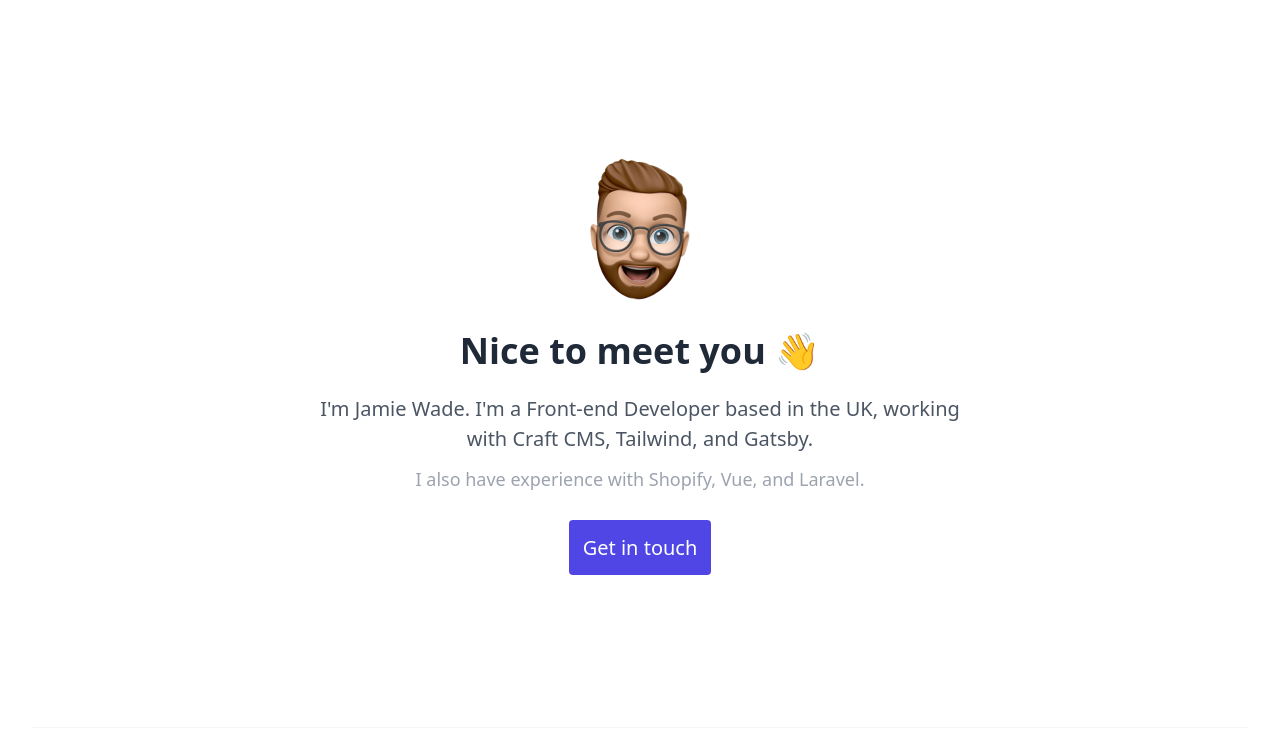
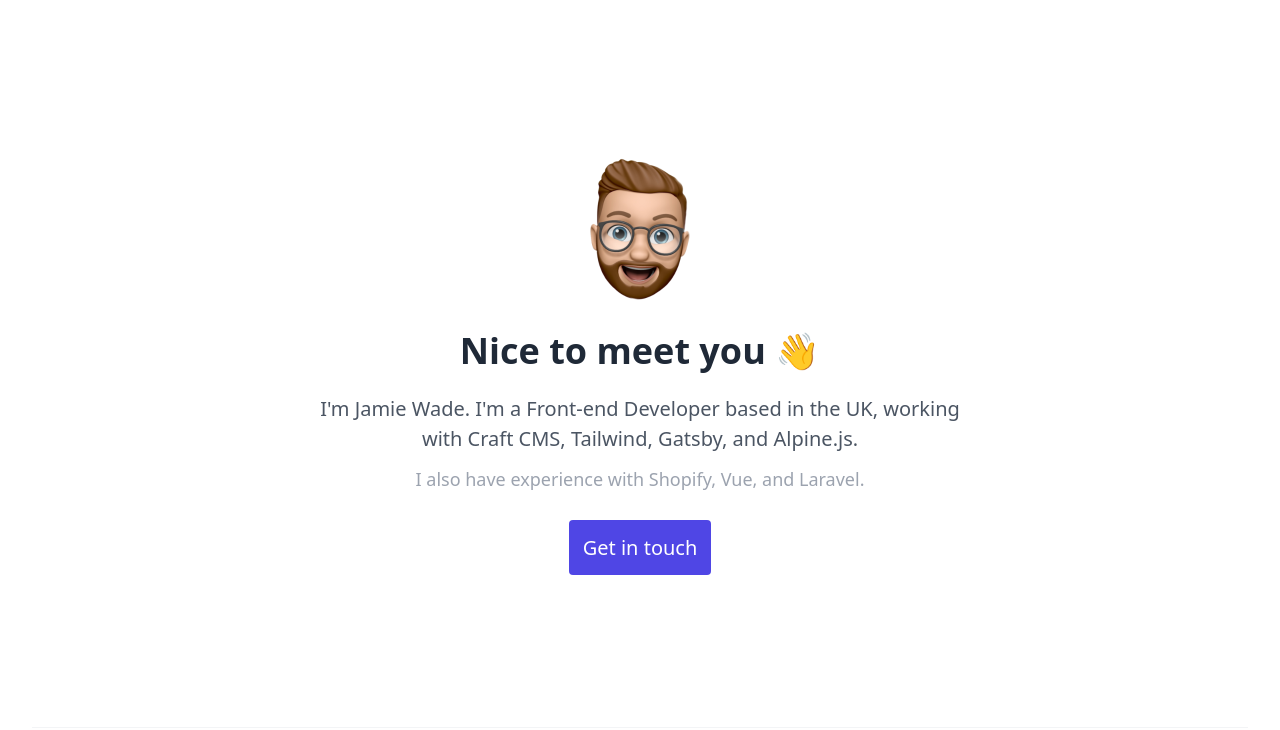
Before and after one commit to jamiewade/jamiewade.co.uk_old, a Gatsby site: page / in a window 1280 px wide. Shown: the top 730 px of the page. Built offline with nearby package versions, Linux system fonts and the light colour scheme; Gatsby itself is replaced by a stand-in of ours.

Commit message:
Adds Alpine.js to the list of tools

```diff
--- a/src/pages/index.js
+++ b/src/pages/index.js
@@ -9,7 +9,7 @@ export default function Home() {
         <>
             <Helmet>
                 <title>Welcome | Jamie Wade</title>
-                <meta name="description" content="Jamie Wade is a Front-end Developer based in the UK. Jamie has years of experience working with Craft CMS, as well as experience with using tools such as Gatsby, Tailwind, Shopify, Vue, and Laravel." />
+                <meta name="description" content="Jamie Wade is a Front-end Developer based in the UK. Jamie has years of experience working with Craft CMS, as well as experience with using tools such as Gatsby, Alpine.js, Tailwind, Shopify, Vue, and Laravel." />
             </Helmet>
 
             <div class={"flex flex-col bg-white text-gray-600 w-full h-full"}>
@@ -22,7 +22,7 @@ export default function Home() {
 
                         <h1 className={"mb-3 font-bold text-gray-800 text-3xl sm:mb-4 sm:text-4xl md:text-5xl"}>Nice to meet you <span role={"img"} aria-label={"Waving hand emoji"}>👋</span></h1>
 
-                        <p className={"mb-2 sm:mb-3 sm:text-lg md:text-xl"}>I'm Jamie Wade. I'm a Front-end Developer based in the UK, working with Craft CMS, Tailwind, and Gatsby.</p>
+                        <p className={"mb-2 sm:mb-3 sm:text-lg md:text-xl"}>I'm Jamie Wade. I'm a Front-end Developer based in the UK, working with Craft CMS, Tailwind, Gatsby, and Alpine.js.</p>
 
                         <p className={"mb-8 text-gray-400 sm:mb-10 md:mb-10 md:text-lg"}>I also have experience with Shopify, Vue, and Laravel.</p>
 
```
